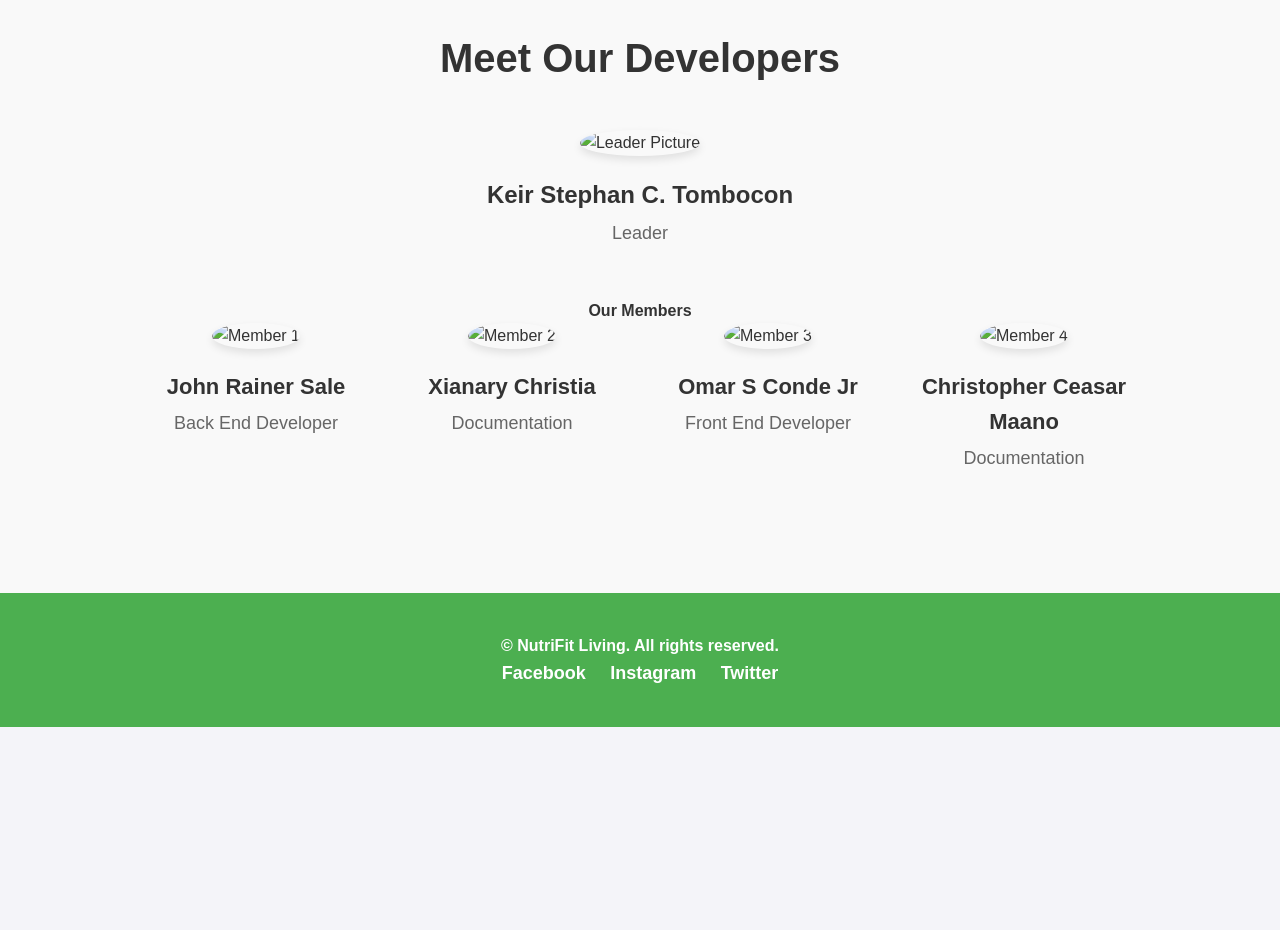
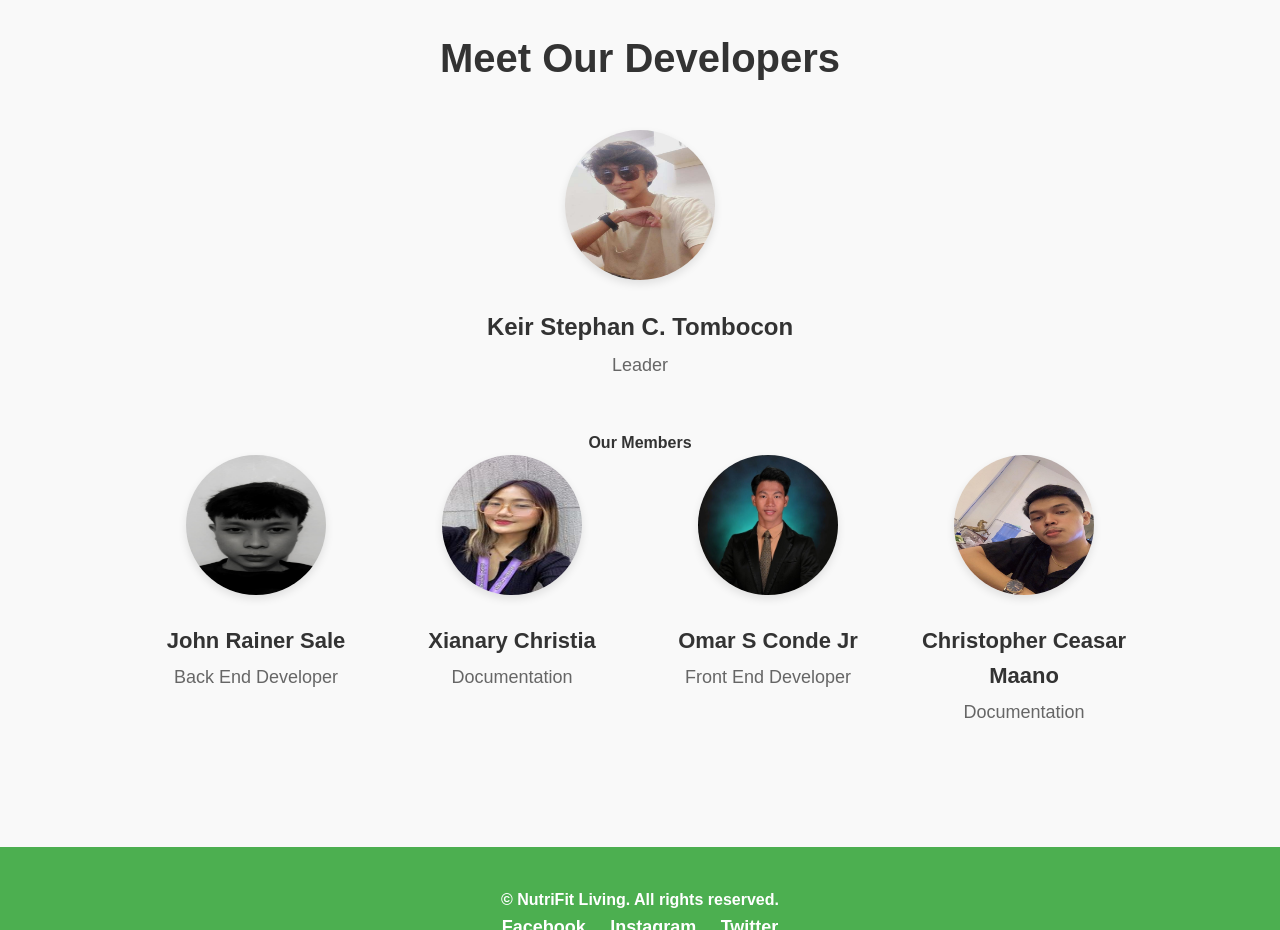
Before and after one commit to Keirthegreat/Nutrifit-living-system, a plain HTML site: page main.html in a window 1280 px wide. Shown: the part 2080-3010 px from the top of the page. Before the commit the page ends 2807 px from the top, so only its background shows below. Drawn offline with Linux system fonts and the light colour scheme.

Commit message:
Update main.html

```diff
--- a/main.html
+++ b/main.html
@@ -478,7 +478,7 @@
 
         <!-- Leader in the Center -->
         <div class="leader-profile">
-            <img src="leader.jpg" alt="Leader Picture">
+            <img src="IMG/leader.jpg.jpg" alt="Leader Picture">
             <div class="profile-info">
                 <h5>Keir Stephan C. Tombocon</h5>
                 <p>Leader</p>
@@ -489,22 +489,22 @@
             <h4>Our Members</h4>
             <div class="member-grid">
                 <div class="member">
-                    <img src="member1.jpg" alt="Member 1">
+                    <img src="IMG/member1.jpg" alt="Member 1">
                     <h5>John Rainer Sale</h5>
                     <p>Back End Developer</p>
                 </div>
                 <div class="member">
-                    <img src="member2.jpg" alt="Member 2">
+                    <img src="IMG/member2.jpg" alt="Member 2">
                     <h5>Xianary Christia</h5>
                     <p>Documentation</p>
                 </div>
                 <div class="member">
-                    <img src="member3.jpg" alt="Member 3">
+                    <img src="IMG/member3.jpg" alt="Member 3">
                     <h5>Omar S Conde Jr</h5>
                     <p>Front End Developer</p>
                 </div>
                 <div class="member">
-                    <img src="member4.jpg" alt="Member 4">
+                    <img src="IMG/member4.jpg" alt="Member 4">
                     <h5>Christopher Ceasar Maano</h5>
                     <p>Documentation</p>
                 </div>
```
